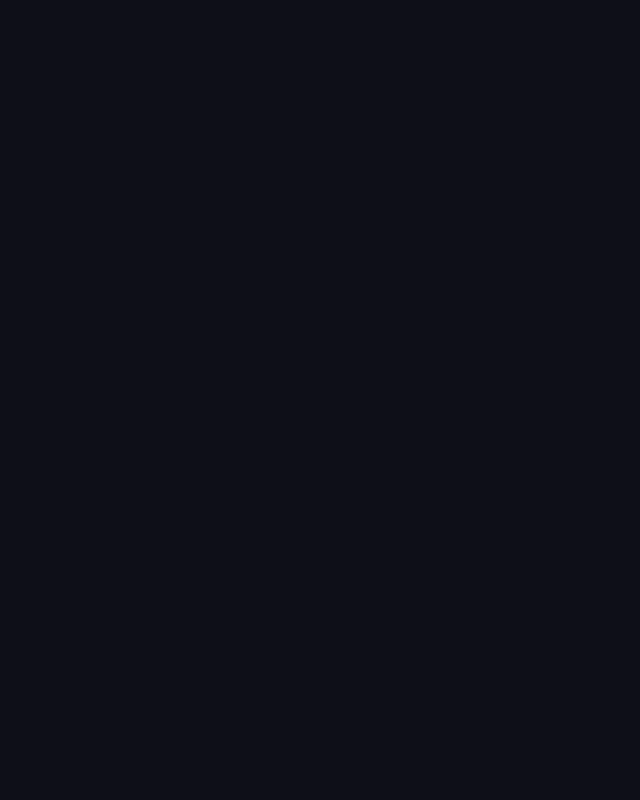
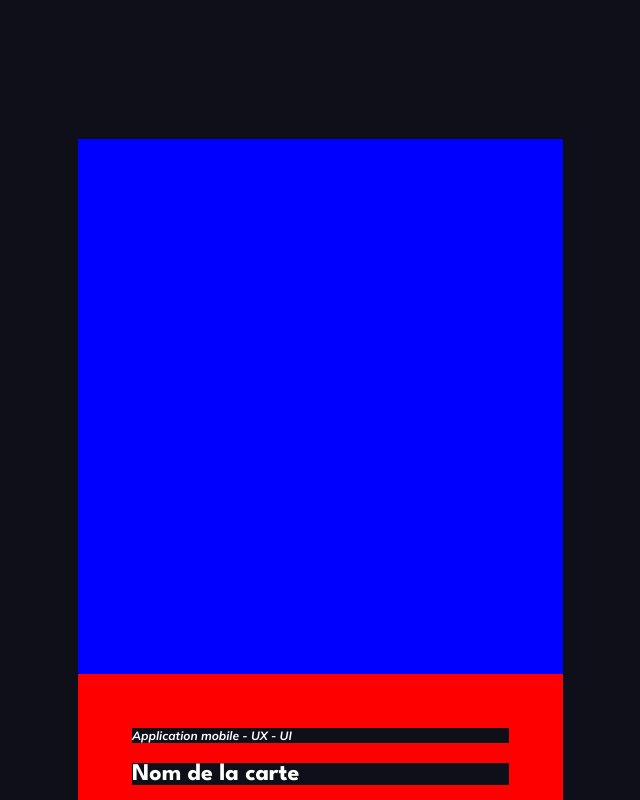
Before and after one commit to Assoghe/portfolionew, a React (Vite) app: page / in a window 1280 px wide. Shown: the part 680-1480 px from the top of the page, without its empty margins (50-690 px from the left). Before the commit the page ends 819 px from the top, so only its background shows below. Built offline with nearby package versions, Linux system fonts and the light colour scheme.

Commit message:
PortfolioSection > Add img in assets folder

```diff
--- a/src/pages/Portfolio/Portfolio.tsx
+++ b/src/pages/Portfolio/Portfolio.tsx
@@ -1,10 +1,12 @@
 import React from 'react'
 import HeroSection from './HeroSection'
+import PortfolioSection from './PortfolioSection'
 
 function Portfolio() {
   return (
     <>
       <HeroSection/>
+      <PortfolioSection/>
     </>
   )
 }
--- a/src/pages/Portfolio/PortfolioSection.tsx
+++ b/src/pages/Portfolio/PortfolioSection.tsx
@@ -1,10 +1,14 @@
 import React from 'react'
+import { styled } from 'styled-components'
 
 function PortfolioSection() {
   return (
-    <div className='portfolio-section'>
+    <PortfolioSectionStyle>
         <div className="portfoliocard">
-            <img src=''/>
+            <div className="bloc-image">
+                <img src=''/>
+            </div>
+
             <div className="bloc-text">
                 <h5>Application mobile - UX - UI</h5>
                 <h3>Nom de la carte</h3>
@@ -12,8 +16,55 @@ function PortfolioSection() {
                 <a href="">Voir étude de cas</a>
             </div>
         </div>
-    </div>
+    </PortfolioSectionStyle>
   )
 }
 
+const PortfolioSectionStyle = styled.div`
+    display: grid;
+    grid-template-columns : 1fr 1fr;
+    height: auto;
+    gap: 54px;
+    padding: 0 10%;
+    border-radius: 20px;
+
+    .bloc-image {
+        height: 535px;
+        background-color: blue;
+
+    }
+
+    .bloc-text {
+        padding: 54px;
+        background-color: red;
+    }
+
+    .bloc-text h5 {
+        font-size: 12px;
+        font-family: 'Mulish';
+        margin-bottom: 20px;
+    }
+
+    .bloc-text h3{
+        font-size:24px;
+        margin-bottom: 20px;
+        font-family: 'Spartan';
+    }
+
+    .bloc-text p {
+        font-size: 15px;
+        line-height: 1.5;
+        font-family: 'Mulish';
+        margin-bottom: 54px;
+    }
+
+    .bloc-text a {
+        font-family: 'Spartan';
+        font-size: 18px;
+    }
+
+
+
+`
+
 export default PortfolioSection
```
